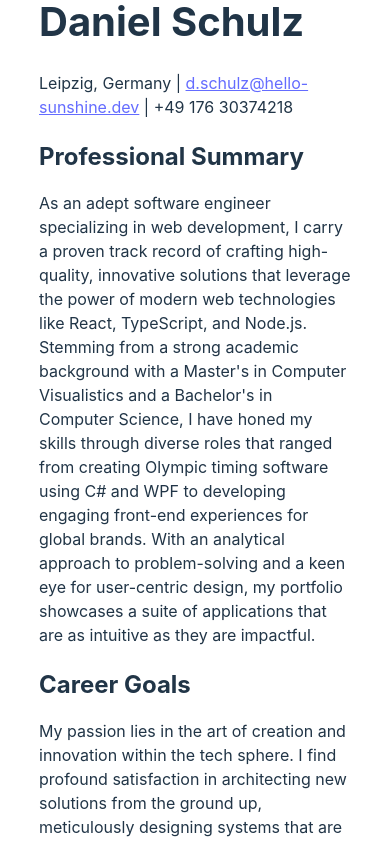
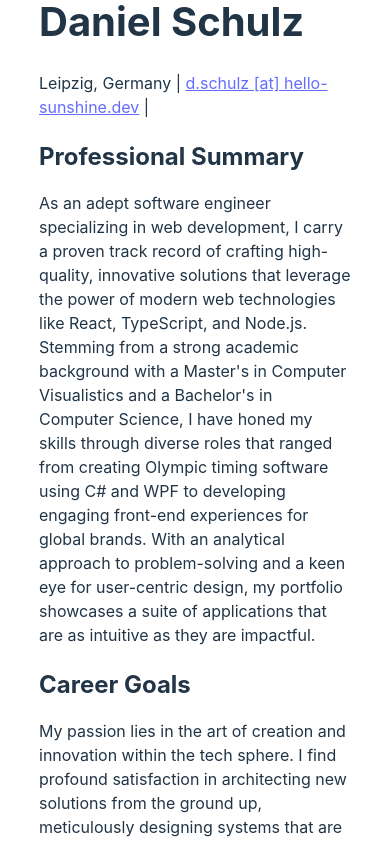
Before and after one commit to develowlper/karl-eule-cv, a React (Vite) app: page /cv in a window 390 px wide. Shown: the top 842 px of the page. Built offline with nearby package versions, Linux system fonts and the light colour scheme.

Commit message:
fix: rmove phone number

```diff
--- a/src/pages/CV.tsx
+++ b/src/pages/CV.tsx
@@ -2,8 +2,8 @@
 const personaData = {
   name: 'Daniel Schulz',
   address: 'Leipzig, Germany',
-  email: 'd.schulz@hello-sunshine.dev',
-  phone: '+49 176 30374218',
+  email: 'd.schulz [at] hello-sunshine.dev',
+
 }
 
 export default function CV() {
--- a/src/pages/Home.tsx
+++ b/src/pages/Home.tsx
@@ -141,9 +141,6 @@ function HomePage(): React.ReactNode {
           </a>
         </div>
         <div>
-          Phone: <a href="tel:+4917630374218">0176-30374218</a>
-        </div>
-        <div>
           LinkedIn: <a href="https://www.linkedin.com/in/daniel-schulz-226370109/" rel="noopener noreferer" target="_blank">show profile</a>
         </div>
       </main>
```
